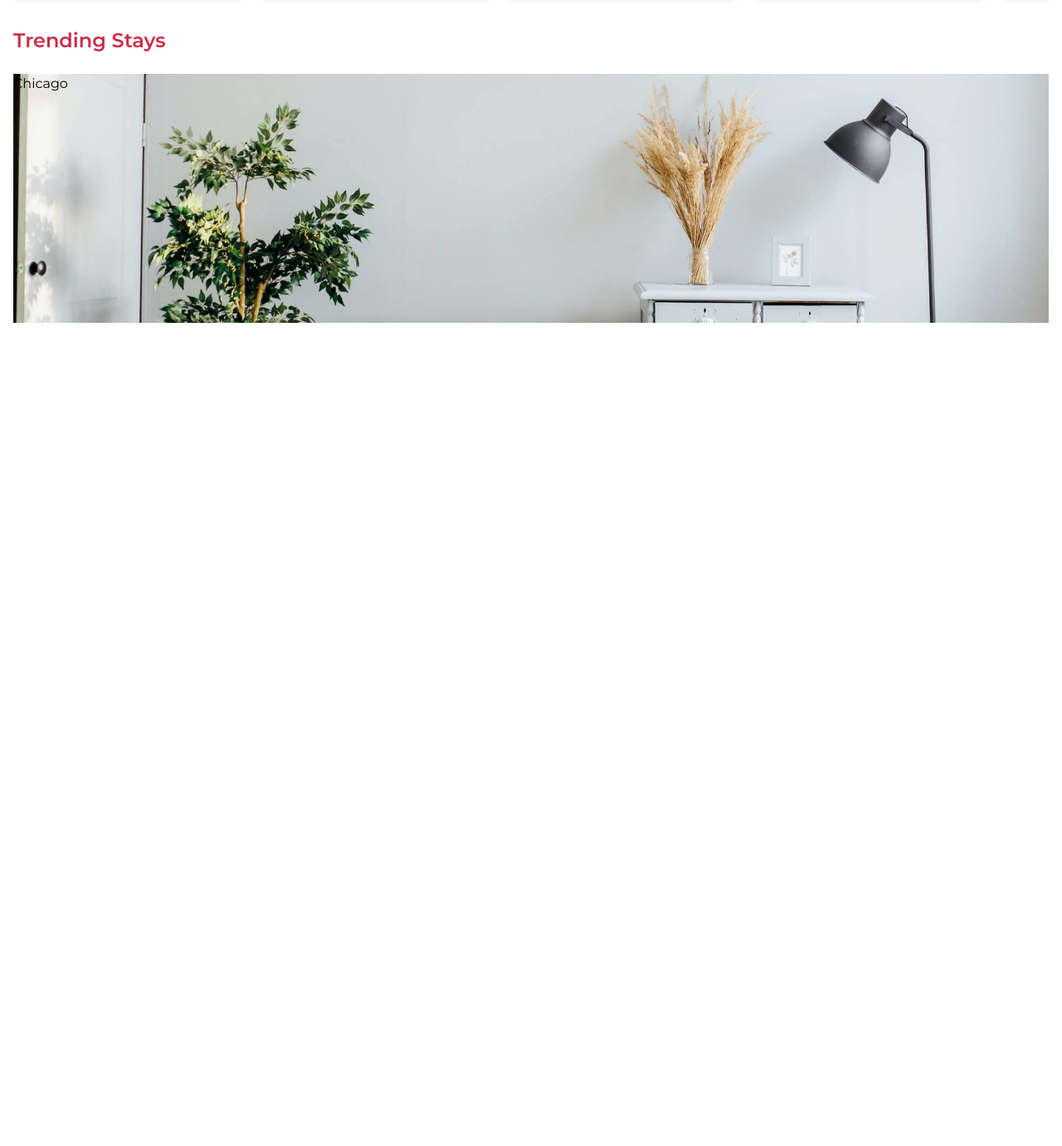
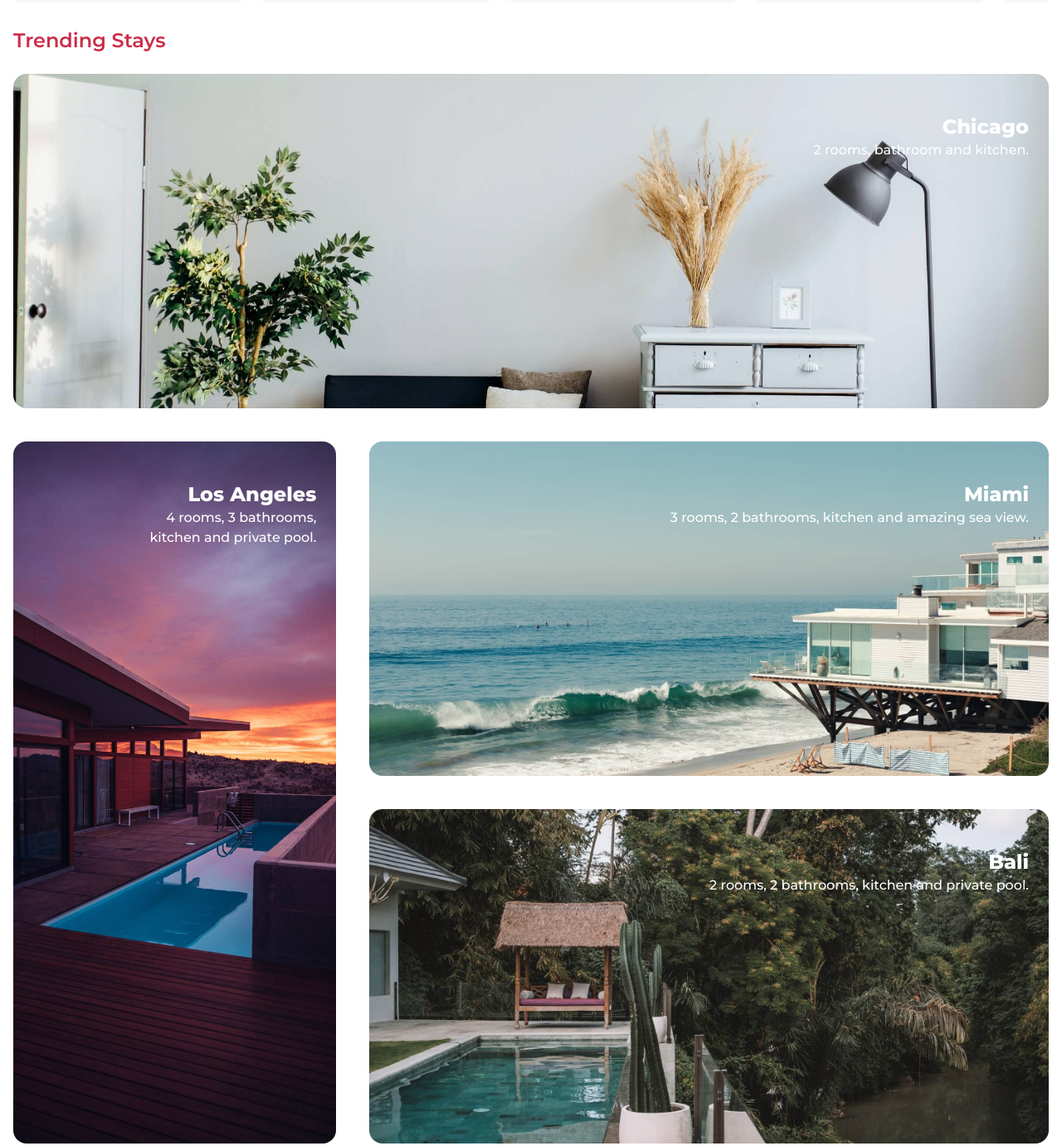
Before and after one commit to Karen-Benites/PLATZI-TRAVEL, a website: page public/index.html in a window 1280 px wide. Shown: the part 1106-2487 px from the top of the page at 83% size. Before the commit the page ends 1511 px from the top, so only its background shows below. Drawn offline with Linux system fonts and the light colour scheme.

Commit message:
Added image grid for Trending stays section with styles and responsive design

```diff
--- a/public/index.html
+++ b/public/index.html
@@ -95,11 +95,24 @@
         </section>
         <section id="TrendingStays" class="mt-6">
             <h2 class="mb-6 font-semibold text-primary text-2xl">Trending Stays</h2>
-            <article class="grid grid-cols-1">
-                <div class="w-full bg-chicago h-[300px] bg-cover bg-no-repeat bg-center">
-                    <p>Chicago</p>
-                </div>
-            </article>
+            <div class="grid grid-cols-1 auto-rows-[403px] gap-10 md:grid-cols-3">
+                <article class="flex flex-col items-start md:items-end md:col-start-1 md:col-span-3 w-full h-full pt-12 px-6 bg-chicago bg-cover bg-no-repeat bg-center rounded-2xl text-white">
+                    <h3 class="font-extrabold text-2xl">Chicago</h3>
+                    <p class=" w-8/12 text-base font-medium md:text-end">2 rooms, bathroom and kitchen.</p>
+                </article>
+                <article class="flex flex-col items-start md:items-end md:row-start-2 md:row-span-2 w-full h-full pt-12 px-6 bg-LA bg-cover bg-no-repeat bg-center rounded-2xl text-white">
+                    <h3 class="font-extrabold text-2xl">Los Angeles</h3>
+                    <p class=" w-8/12 text-base font-medium md:text-end">4 rooms, 3 bathrooms,  kitchen and private pool.</p>
+                </article>
+                <article class="flex flex-col items-start md:items-end md:col-start-2 md:col-span-2 w-full h-full pt-12 px-6 bg-Miami bg-cover bg-no-repeat bg-center rounded-2xl text-white">
+                    <h3 class="font-extrabold text-2xl">Miami</h3>
+                    <p class=" w-8/12 text-base font-medium md:text-end">3 rooms, 2 bathrooms,  kitchen and amazing sea view.</p>
+                </article>
+                <article class="flex flex-col items-start md:items-end md:col-start-2 md:col-span-2 w-full h-full pt-12 px-6 bg-bali bg-cover bg-no-repeat bg-center rounded-2xl text-white">
+                    <h3 class="font-extrabold text-2xl">Bali</h3>
+                    <p class=" w-8/12 text-base font-medium md:text-end">2 rooms, 2 bathrooms,  kitchen and private pool.</p>
+                </article>
+            </div>
         </section>
         <section id="FAQs">
 
```
Also changed, not shown: public/css/output.css.
